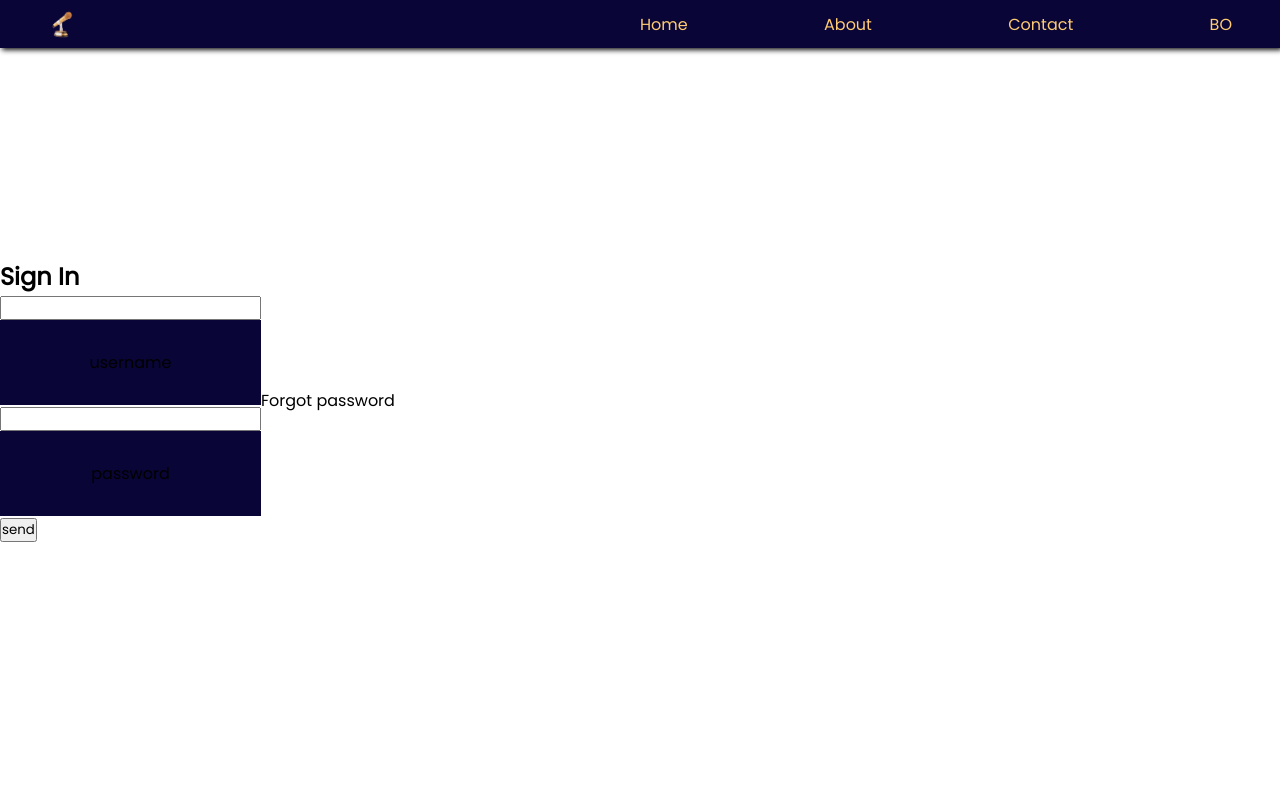
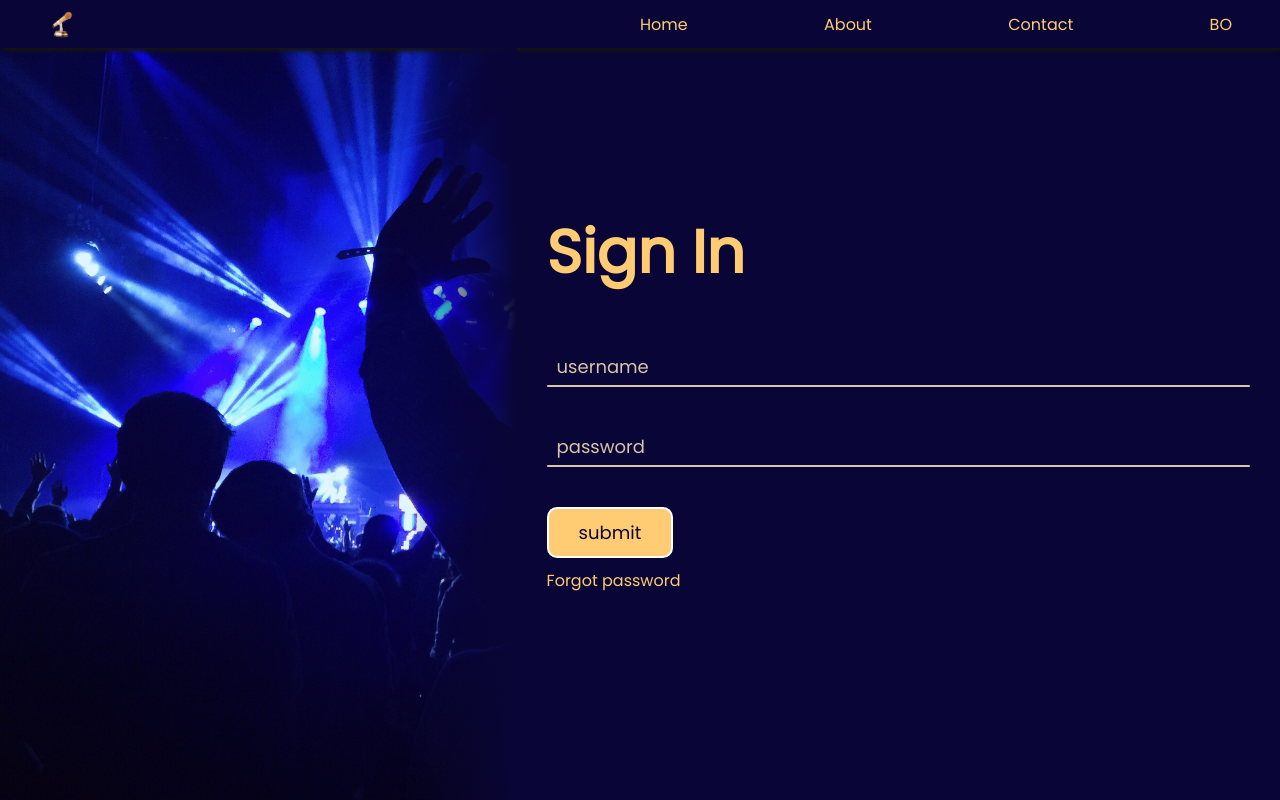
Before and after one commit to Oracle247/putthemicon, a website: page client/bo.html in a window 1280 px wide. Shown: the top 800 px of the page. Drawn offline with Linux system fonts and the light colour scheme.

Commit message:
Update bo.html

```diff
--- a/client/bo.html
+++ b/client/bo.html
@@ -1,3 +1,87 @@
+<!DOCTYPE html>
+<html lang="en">
+
+<head>
+    <meta charset="UTF-8">
+    <meta http-equiv="X-UA-Compatible" content="IE=Edge">
+    <meta name="viewport" content="width=device-width, initial-scale=1">
+    <link rel="preconnect" href="https://fonts.googleapis.com">
+    <link rel="preconnect" href="https://fonts.gstatic.com" crossorigin>
+    <link href="https://fonts.googleapis.com/css2?family=Barlow+Condensed:wght@400;700&display=swap" rel="stylesheet">
+    <title>HTML</title>
+
+    <!-- HTML -->
+
+
+    <!-- Custom Styles -->
+    <link rel="stylesheet" href="./style.css">
+    <link rel="stylesheet" href="./bo.css">
+</head>
+
+<body>
+    <!-- Project -->
+    <nav class="navBar" id="header">
+        <div class="logo">
+            <div class="logo-pic"></div>
+        </div>
+        <ul>
+            <li><a href="/">Home</a></li>
+            <li><a href="/about">About</a></li>
+            <li><a href="/contact">Contact</a></li>
+            <li><a href="">BO</a></li>
+        </ul>
+        <div class="toggle" onclick="toggle()">
+            <span class="tog1"></span>
+            <span class="tog2"></span>
+            <span class="tog3"></span>
+        </div>
+    </nav>
+    <section>
+        <div class="content">
+            <div class="pic">
+                <!-- <img src="./melissa-askew-AUXanrckXn0-unsplash.jpg"> -->
+            </div>
+            <div class="form-page">
+                <form class="form" id="form" action="/signin" method="POST">
+                    <h1>Sign In</h1>
+                    <div class="row100">
+                        <div class="col">
+                            <div class="inputBox">
+                                <input type="text" id="username" name="username" required="true">
+                                <span class="text">username</span>
+                                <span class="line"></span>
+                            </div>
+                        </div>
+                    </div>
+                    <div class="row100">
+                        <div class="col">
+                            <div class="inputBox">
+                                <input type="password" id="password" name="password" required="true">
+                                <span class="text">password</span>
+                                <span class="line"></span>
+                            </div>
+                        </div>
+                    </div>
+                    <div class="row100">
+                        <div class="col submit">
+                            <input type="submit" value="submit">
+                        </div>
+                    </div>
+                </form>
+                <p>Forgot password</p>
+            </div>
+        </div>
+    </section>
+</body>
+<script src="bo.js"></script>
+<script src="main.js"></script>
+
+</html>
+
+
+
+
+
 <!DOCTYPE html>
 <html lang="en">
 	<head>
```
